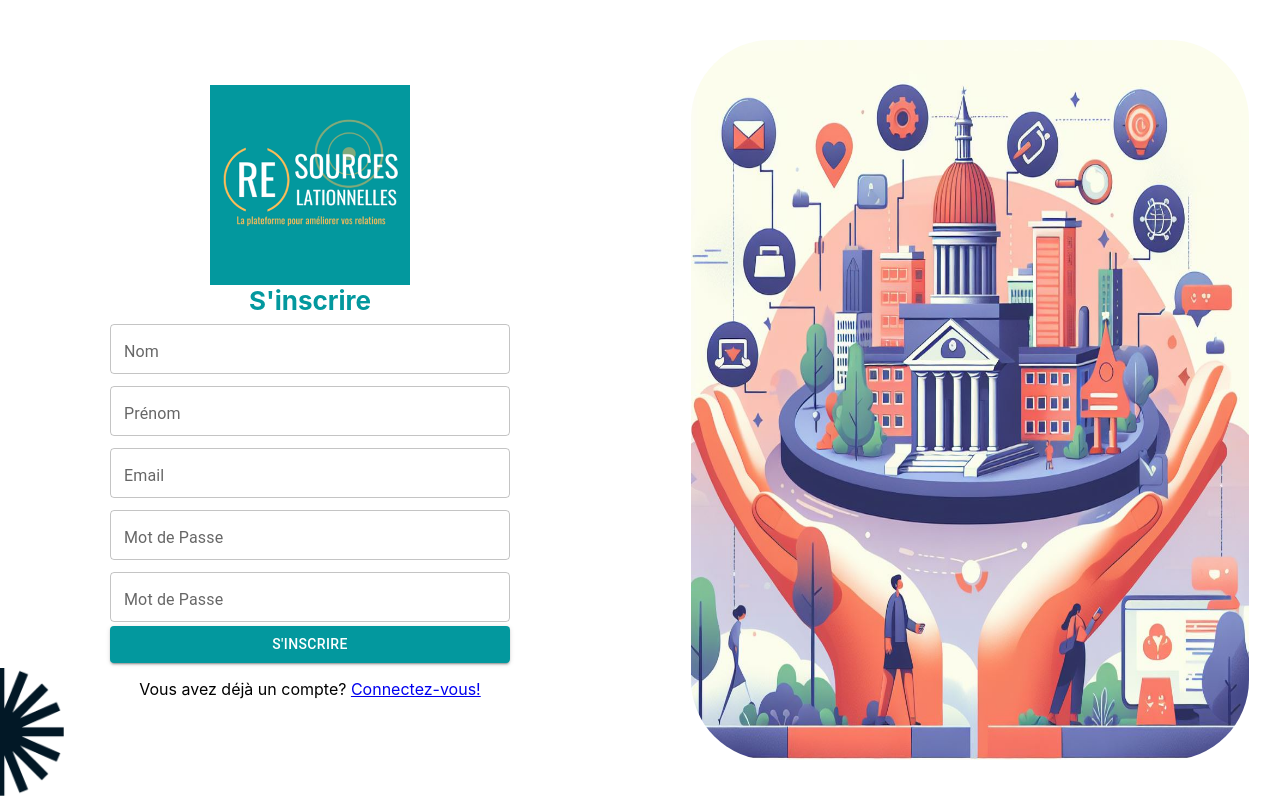
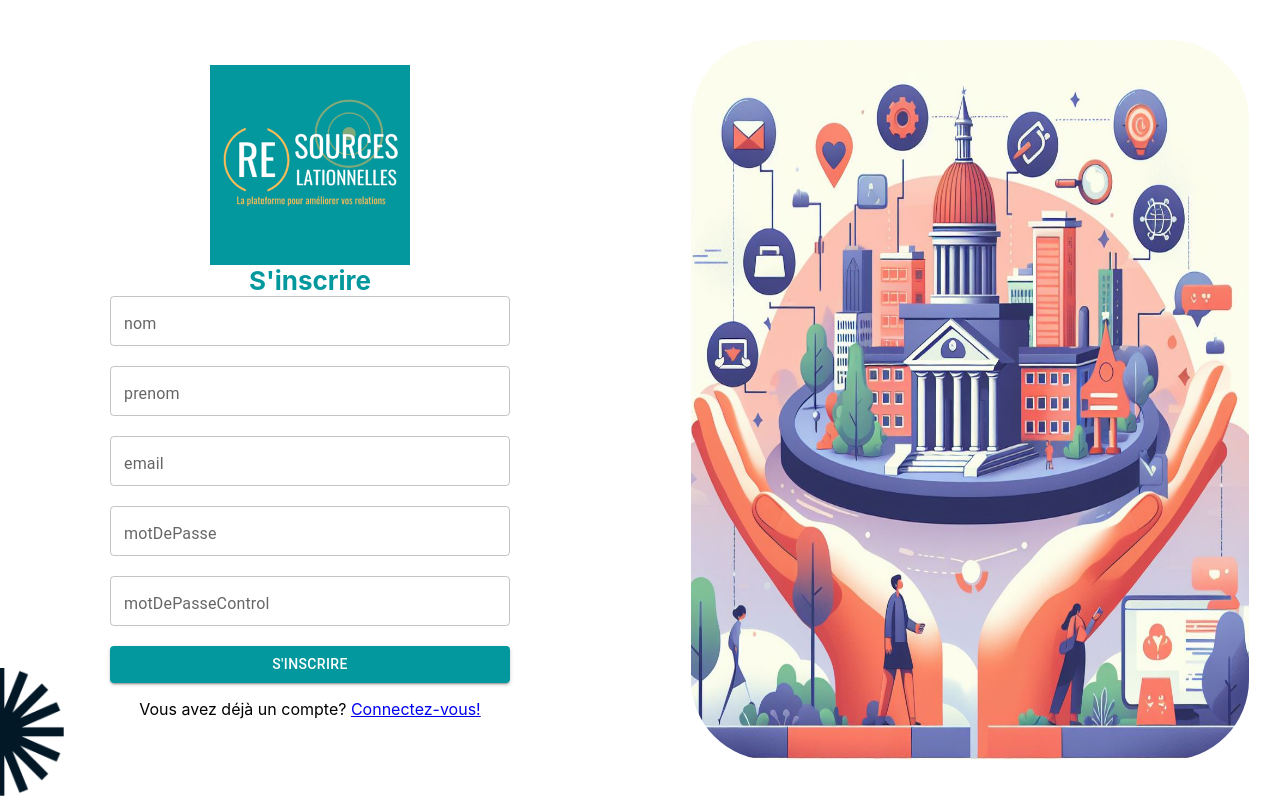
Before and after one commit to NicolasSegond/CESI_Ressource_Relationnel, a React (Create React App) app in the folder awp/: page /inscription in a window 1280 px wide. Built offline with nearby package versions, Linux system fonts and the light colour scheme.

Commit message:
KAN-24 M Inscription ok
* Réutilisation de composant
* Inscription fonctionnelle
* Avec controles de saisies
Reste à faire:
envoie de mail avec un lien pour valider le compte.
stocker la connexion en session?

Co-Authored-By: LerouxMathis <105415817+LerouxMathis@users.noreply.github.com>

```diff
--- a/awp/src/composants/MyForm.js
+++ b/awp/src/composants/MyForm.js
@@ -1,26 +1,25 @@
 // MyForm.js
 import React from "react";
-
+import {Button, TextField} from "@mui/material";
+import {Form, Link} from 'react-router-dom';
 const MyForm = ({ formData, onChange, onSubmit, buttonText, buttonDisabled }) => {
     return (
-        <form onSubmit={onSubmit}>
+        <Form onSubmit={onSubmit}>
             {formData.map((field, index) => (
                 <div key={index}>
-                    <label>
-                        {field.label}:
-                        <input
-                            type={field.type}
-                            name={field.name}
-                            value={field.value}
-                            onChange={onChange}
-                        />
-                    </label>
-                    <br />
+                    <TextField
+                        type={field.type}
+                        name={field.name}
+                        label={field.name}
+                        value={field.value}
+                        onChange={onChange}
+                        className={"textfield"}
+                    />
+                    <br/><br/>
                 </div>
             ))}
-            <button type="submit" disabled={buttonDisabled}>{buttonText}</button>
-
-        </form>
+            <Button type="submit" className={"send"} variant="contained" disabled={buttonDisabled}>{buttonText}</Button>
+        </Form>
     );
 };
 
--- a/awp/src/index.js
+++ b/awp/src/index.js
@@ -3,6 +3,7 @@ import ReactDOM from 'react-dom/client';
 import './index.css';
 import App from './App';
 import reportWebVitals from './reportWebVitals';
+
 
 const root = ReactDOM.createRoot(document.getElementById('root'));
 root.render(
--- a/awp/src/page/Inscription/inscription.js
+++ b/awp/src/page/Inscription/inscription.js
@@ -1,42 +1,65 @@
-import React, {useState} from "react";
-import {Button, TextField} from "@mui/material";
-import {Form, Link} from 'react-router-dom';
+// Inscription.js
+import React, { useState } from "react";
+import MyForm from "../../composants/MyForm";
+import {Link} from 'react-router-dom';
+import axios from 'axios';
 import "./inscriptionDesign.css";
-import axios from 'axios';  // Import axios
-
 
 const Inscription = () => {
-    const [nom, setNom] = useState("");
-    const [prenom, setPrenom] = useState("");
-    const [email, setEmail] = useState("");
-    const [motDePasse, setMotDePasse] = useState("");
-    const [motDePasseControl, setMotDePasseControl] = useState("");
-
-
+    const [formData, setFormData] = useState([
+        { type: "text", name: "nom", value: "", label: "Nom" },
+        { type: "text", name: "prenom", value: "", label: "Prénom" },
+        { type: "email", name: "email", value: "", label: "Email" },
+        { type: "password", name: "motDePasse", value: "", label: "Mot de Passe" },
+        { type: "password", name: "motDePasseControl", value: "", label: "Confirmer Mot de Passe" }
+    ]);
+    const handleChange = (e) => {
+        const { name, value } = e.target;
+        const newFormData = formData.map((field) => {
+            if (field.name === name) {
+                return { ...field, value };
+            }
+            return field;
+        });
+        setFormData(newFormData);
+    };
     const handleSubmit = async (e) => {
         e.preventDefault();
 
         // Contrôles de saisie côté front-end
+        const nom = formData.find(field => field.name === "nom").value;
+        const prenom = formData.find(field => field.name === "prenom").value;
+        const email = formData.find(field => field.name === "email").value;
+        const motDePasse = formData.find(field => field.name === "motDePasse").value;
+        const motDePasseControl = formData.find(field => field.name === "motDePasseControl").value;
+
+        const regexPass = /^(?=.*[a-z])(?=.*[A-Z])(?=.*\d)(?=.*[@$!%*?&])[A-Za-z\d@$!%*?&]{13,}$/;
         if (motDePasse !== motDePasseControl) {
             // Les mots de passe ne correspondent pas
             alert("Les mots de passe ne correspondent pas.");
             return;
         }
+        if(!regexPass.test(motDePasse))
+        {
+            alert("Le mot de passe doit contenir au moins 13 caractères, dont une majuscule, une minuscule, un chiffre et un caractère spécial.");
+            return;
+        }
 
         const emailPattern = /^[^\s@]+@[^\s@]+\.[^\s@]+$/;
         if (!emailPattern.test(email)) {
+            console.log(nom, prenom, email, motDePasse, motDePasseControl);
             alert("Veuillez entrer une adresse e-mail valide.");
             return;
         }
-        if (nom.length === 0 || prenom.length === 0) {
-            alert("Veuillez remplir tout les champs!")
+        if (nom === "" || prenom === "") {
+            alert("Veuillez remplir tous les champs!");
             return;
         }
 
         // Effectuer la soumission du formulaire
         try {
             // Create an object with the form data
-            const formData = {
+            const formDataObject = {
                 email: email,
                 nom: nom,
                 prenom: prenom,
@@ -47,21 +70,46 @@ const Inscription = () => {
                 verif: true
             };
 
-            // Make a POST request to the API
-            const response = await axios.post("http://127.0.0.1:8000/api/utilisateurs", JSON.stringify(formData), {
+            const body = JSON.stringify(formDataObject);
+
+            console.log(body);
+
+            fetch('http://127.0.0.1:8000/api/utilisateurs', {
+                method: 'POST',
                 headers: {
-                    'Content-Type': 'application/ld+json',
+                    'Content-Type': 'application/ld+json', // Mise à jour du type de contenu ici
                 },
-            });
-            // Log the response from the API
-            console.log("API Response:", response.data);
+                body: body,
+            })
+                .then(response => {
+                    if (!response.ok) {
+                        alert("Connexion Invalide.");
+                        throw new Error('Connexion Invalide.');
+                    }
+                    return response.json();
+                })
+                .then(data => {
+                    console.log('Success:', data);
+                    // Gérer ici la réponse de succès
+                    // Par exemple, vous pouvez mettre à jour l'état de votre application ou rediriger l'utilisateur.
+                })
+                .catch((error) => {
+                    console.error('Error:', error);
+                    // Gérer ici l'erreur
+                    // Par exemple, vous pouvez afficher un message d'erreur à l'utilisateur.
+                });
+
+
+
 
             // Reset the form fields
-            setNom("");
-            setPrenom("");
-            setEmail("");
-            setMotDePasse("");
-            setMotDePasseControl("");
+            setFormData([
+                { type: "text", name: "nom", value: "", label: "Nom" },
+                { type: "text", name: "prenom", value: "", label: "Prénom" },
+                { type: "email", name: "email", value: "", label: "Email" },
+                { type: "password", name: "motDePasse", value: "", label: "Mot de Passe" },
+                { type: "password", name: "motDePasseControl", value: "", label: "Confirmer Mot de Passe" }
+            ]);
         } catch (error) {
             alert("API ERROR : contactez un administrateur!");
             console.error("API Error:", error);
@@ -69,7 +117,6 @@ const Inscription = () => {
     };
 
     return (
-
         <div className={"container"}>
             <div className={"filigranes-container"}>
                 <img src={"./filigranes.png"} className={"filigranes"} alt={"Filigranes"}/>
@@ -78,19 +125,13 @@ const Inscription = () => {
                 <div className={"form-container"}>
                     <img className={"logo"} src={"./logo.png"} alt={"Logo Du site internet"}/>
                     <div className={"title"}>S'inscrire</div>
-                    <Form className={"form"} onSubmit={handleSubmit}>
-                        <TextField id="outlined-basic" label="Nom" variant="outlined" className={"textfield"}
-                                   value={nom} margin={"dense"} onChange={(e) => setNom(e.target.value)}/>
-                        <TextField id="outlined-basic" label="Prénom" variant="outlined" className={"textfield"}
-                                   value={prenom} margin={"dense"} onChange={(e) => setPrenom(e.target.value)}/>
-                        <TextField id="outlined-basic" label="Email" variant="outlined" className={"textfield"}
-                                   value={email} margin={"dense"} onChange={(e) => setEmail(e.target.value)}/>
-                        <TextField id="outlined-basic" label="Mot de Passe" variant="outlined" className={"textfield"}
-                                   value={motDePasse} margin={"dense"} onChange={(e) => setMotDePasse(e.target.value)}/>
-                        <TextField id="outlined-basic" label="Mot de Passe" variant="outlined" className={"textfield"}
-                                   value={motDePasseControl} margin={"dense"} onChange={(e) => setMotDePasseControl(e.target.value)}/>
-                        <Button type={"submit"} className={"send"} variant="contained">S'inscrire</Button>
-                    </Form>
+                    <MyForm
+                        formData={formData}
+                        onChange={handleChange}
+                        onSubmit={handleSubmit}
+                        buttonText="S'inscrire"
+                        buttonDisabled={false}
+                    />
                 </div>
                 <p className={"pasDeCompte"}>Vous avez déjà un compte? <Link to="/connexion">Connectez-vous!</Link></p>
             </div>
```
